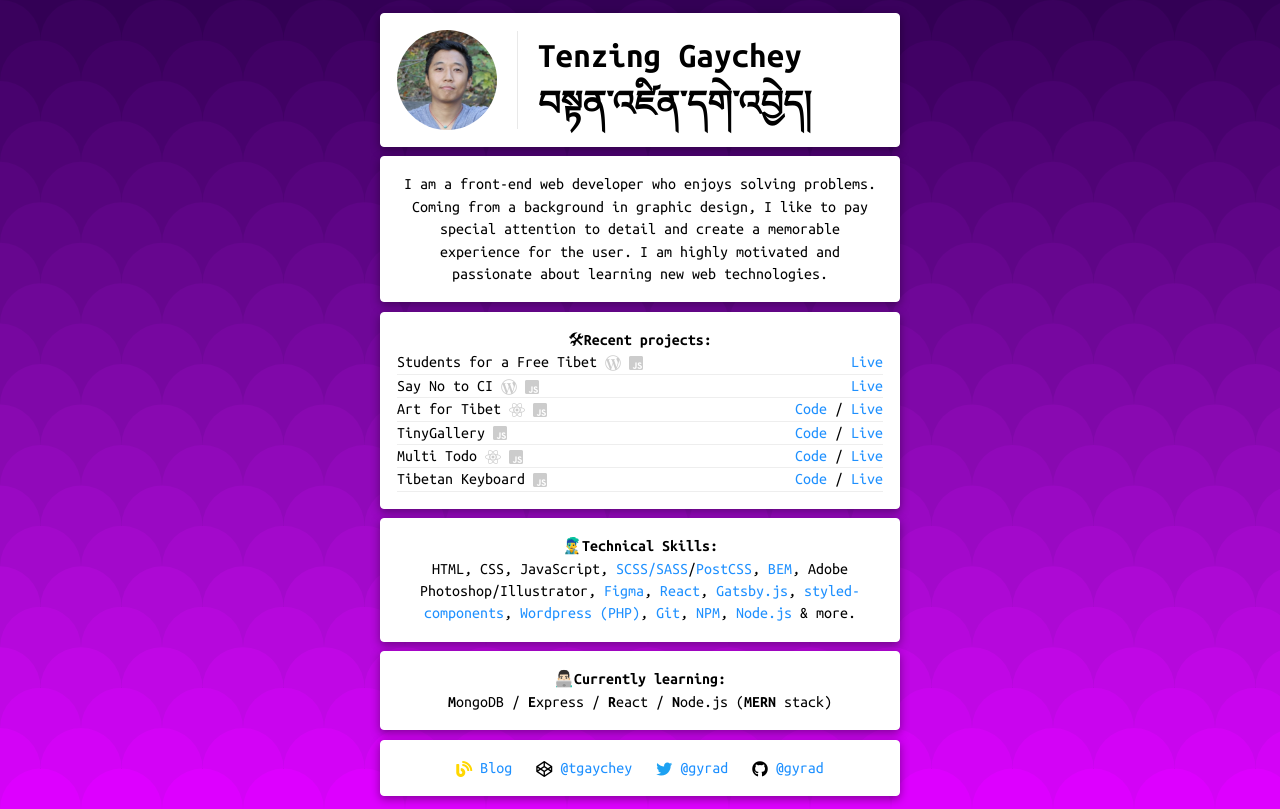
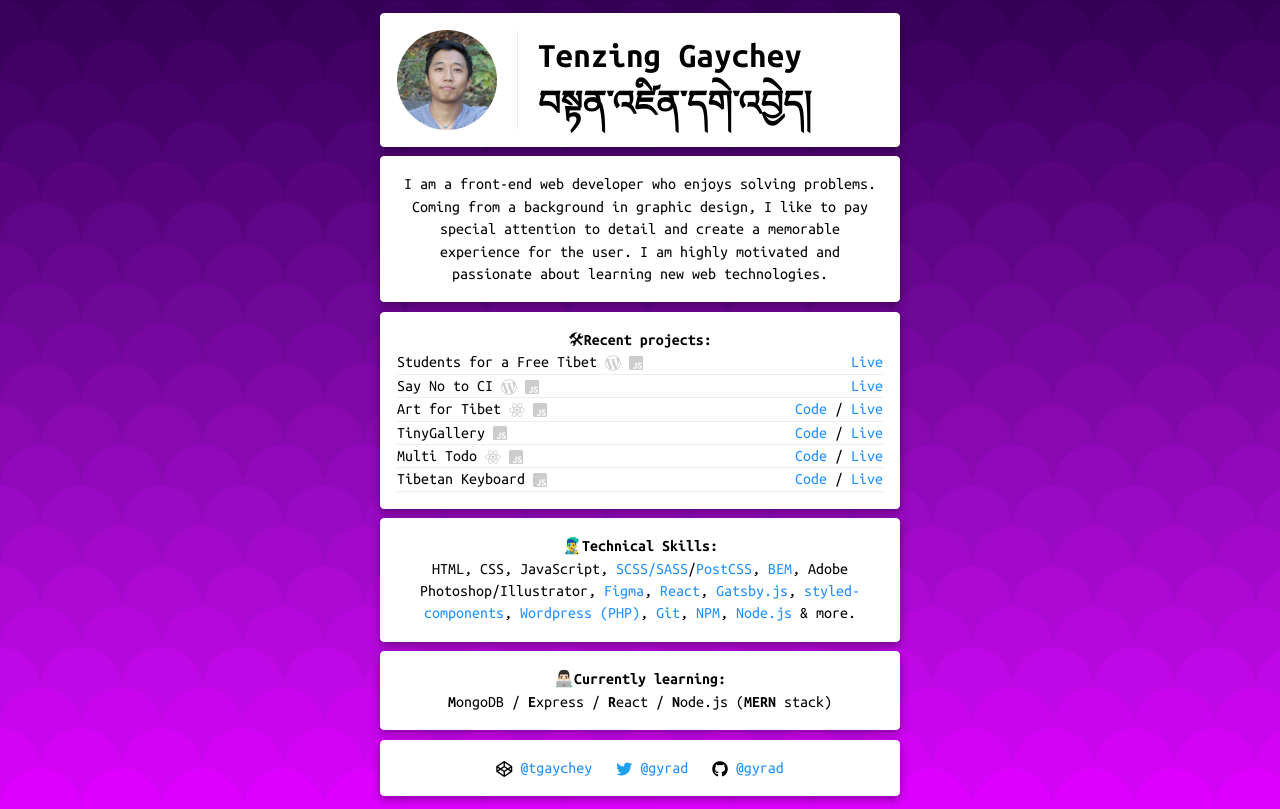
Before and after one commit to gyrad/gyrad.github.io, a website: page index.html in a window 1280 px wide. Drawn offline with Linux system fonts and the light colour scheme.

Commit message:
Remove blog link

```diff
--- a/index.html
+++ b/index.html
@@ -306,12 +306,6 @@ background-size: contain;
         >
       </div>
       <div class="content">
-        <a
-          href="http://blog.tenzinggaychey.com"
-          title="Sporadically updated blog"
-          ><i class="fas fa-blog" style="color: gold;"></i> Blog</a
-        >
-        &nbsp;
         <a href="https://codepen.io/tgaychey" target="_blank" title="Codepen"
           ><i class="fab fa-codepen" style="color: #000000;"></i> @tgaychey</a
         >
```
